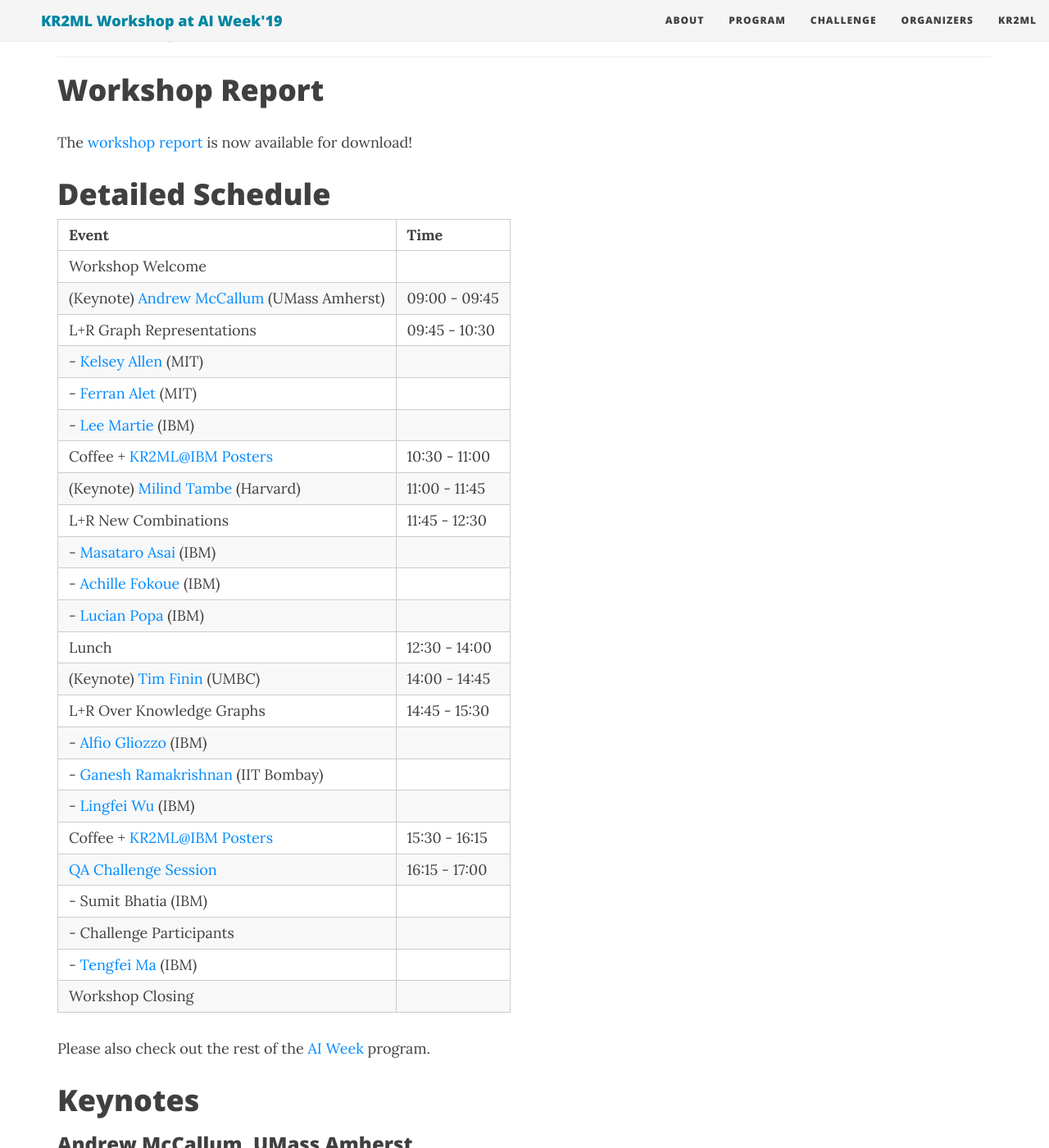
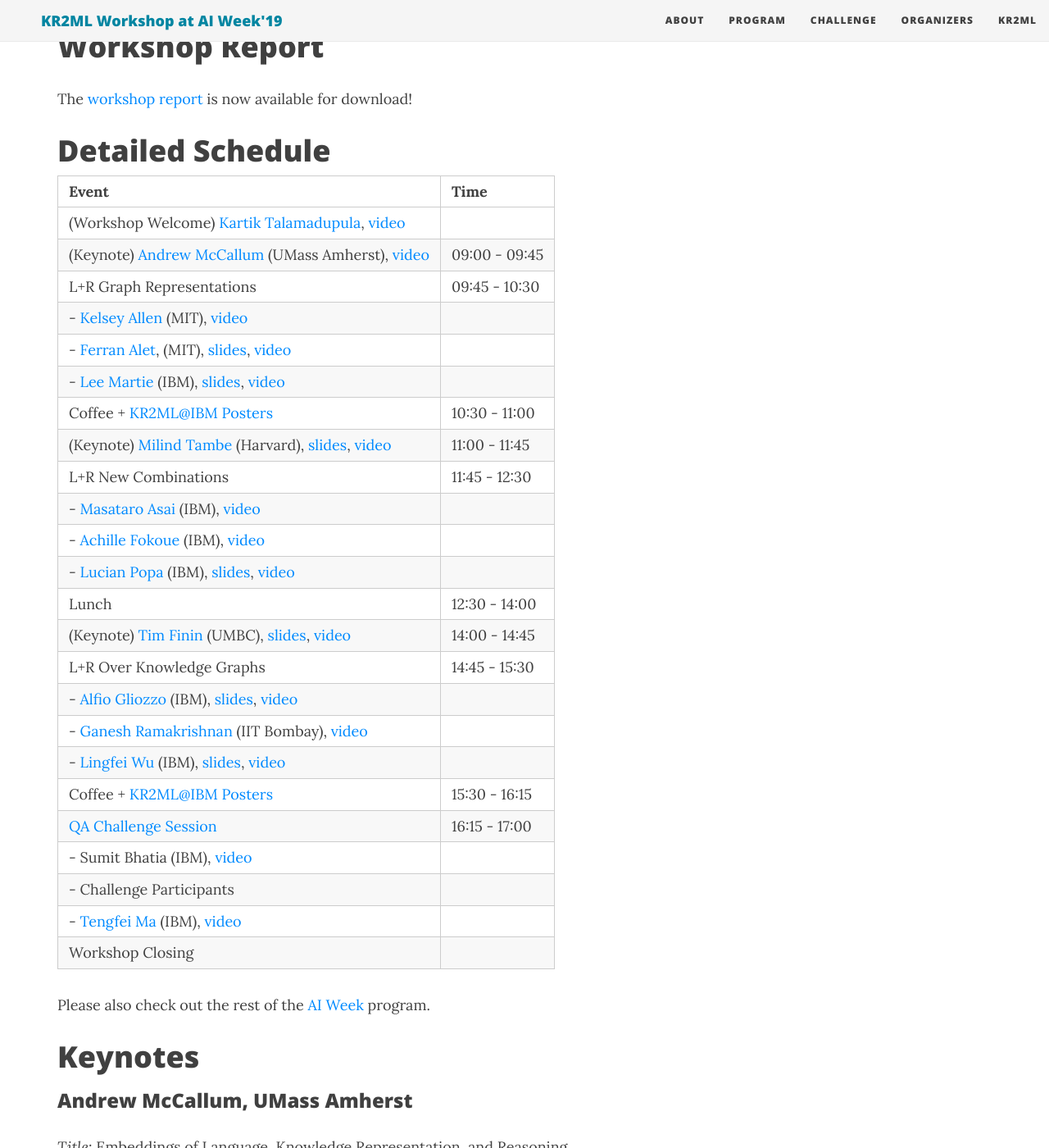
Before and after one commit to kr2ml/ibm-2019, a Jekyll site: the page built from schedule.md, in a window 1280 px wide and 1400 px high, scrolled down 494 px. Shown: the whole window at 82% size. Built offline with Jekyll 4.4.1, drawn with Linux system fonts in a browser that asks for light colours; nearby versions of some CDN libraries.

Commit message:
KRT: Added links to all videos and all (available) slides

```diff
--- a/schedule.md
+++ b/schedule.md
@@ -7,7 +7,7 @@ use-site-title: true
 ## Date: 9/19/19, 9 am to 5 pm
 ## Location: [MIT Samberg Conference Center](https://whereis.mit.edu/?go=E52)
 ## Room: *Salon M* (7th Floor)
-## Go to [Registration](https://kr2ml.eventbrite.com)
+<!-- ## Go to [Registration](https://kr2ml.eventbrite.com) -->
 
 <hr>
 
@@ -19,30 +19,30 @@ The [workshop report](/docs/kr2ml2019-report.pdf) is now available for download!
 
 
 | Event                                          | Time |
-|------------------------------------------------|----------|
-| Workshop Welcome  |   |
-| (Keynote) [Andrew McCallum](#andrew-mccallum) (UMass Amherst)    | 09:00 - 09:45  |
-| L+R Graph Representations                                | 09:45 - 10:30  |
-| - [Kelsey Allen](#kelsey-allen) (MIT)                           |          |
-| - [Ferran Alet](#ferran-alet) (MIT)                             |          |
-| - [Lee Martie](#lee-martie) (IBM) | |
+|------------------------------------------------| ---- |
+| (Workshop Welcome) [Kartik Talamadupula](http://www.ktalamad.com/), [video](https://ibm.box.com/s/8tazg5k94u3oke4worpamwr0ejwyojhy)  |   |
+| (Keynote) [Andrew McCallum](#andrew-mccallum) (UMass Amherst), [video](https://ibm.box.com/s/hge8qz6sqrzeq62e8o5xwkx5pfeuq0w9) | 09:00 - 09:45  |
+| L+R Graph Representations                                 | 09:45 - 10:30  |
+| - [Kelsey Allen](#kelsey-allen) (MIT), [video](https://ibm.box.com/s/4w2iry7fuxwsx7co34n4rs9vjpsvz5ms)               |          |
+| - [Ferran Alet](#ferran-alet), (MIT), [slides](https://ibm.box.com/s/o8vi897qhbo8j2uaxn4wa6pgbywldw1k), [video](https://ibm.box.com/s/briwzomljudaeojlrt9hkobsjyy9vf11)                             |          |
+| - [Lee Martie](#lee-martie) (IBM), [slides](https://ibm.box.com/s/tutbnukc96ufh4l9rcbpop1flt80xu4q), [video](https://ibm.box.com/s/ielihhnc8a1j074ahfzsugc5miwffjkq) | |
 | Coffee + [KR2ML@IBM Posters](#poster-session)                     | 10:30 - 11:00  |
-| (Keynote) [Milind Tambe](#milind-tambe) (Harvard)             | 11:00 - 11:45  |
+| (Keynote) [Milind Tambe](#milind-tambe) (Harvard), [slides](), [video](https://ibm.box.com/s/s592fnfm03rjwhxcs6dt8k9usxm3eof7)             | 11:00 - 11:45  |
 | L+R New Combinations                       | 11:45 - 12:30 |
-| - [Masataro Asai](#masataro-asai) (IBM)                       |           |
-| - [Achille Fokoue](#achille-fokoue) (IBM) | |
-| - [Lucian Popa](#lucian-popa) (IBM) | |
+| - [Masataro Asai](#masataro-asai) (IBM),  [video](https://ibm.box.com/s/wiv41s0c69cs036ddunyt85lg902x2g1)                       |           |
+| - [Achille Fokoue](#achille-fokoue) (IBM),  [video](https://ibm.box.com/s/yxkbcshux0ylp2acz4f3j5ppic4t0dfe) | |
+| - [Lucian Popa](#lucian-popa) (IBM), [slides](https://ibm.box.com/s/xbmw2z19yjglvcyw88qh11jrda5r6n0m), [video](https://ibm.box.com/s/vnvaacghfxnfjiorb9ybfpiu7bjma4oi) | |
 | Lunch                                          | 12:30 - 14:00  |
-| (Keynote) [Tim Finin](#tim-finin) (UMBC)                     | 14:00 - 14:45  |
+| (Keynote) [Tim Finin](#tim-finin) (UMBC), [slides](https://ibm.box.com/s/6eqyf2glr4j2acup1a0g1jvt6sys27hb), [video](https://ibm.box.com/s/279uwwin8b4k4tirpuisq8glwbx0316h)                     | 14:00 - 14:45  |
 | L+R Over Knowledge Graphs | 14:45 - 15:30 |
-| - [Alfio Gliozzo](#alfio-gliozzo) (IBM)  |   |
-| - [Ganesh Ramakrishnan](#ganesh-ramakrishnan) (IIT Bombay) | |
-| - [Lingfei Wu](#lingfei-wu) (IBM)                                          |          |
+| - [Alfio Gliozzo](#alfio-gliozzo) (IBM), [slides](https://ibm.box.com/s/fsxv96k429hss1b4ng9xv4gq1vkgzakr), [video](https://ibm.box.com/s/fwqftizrwvbln056b2xhkv7i85602bvt)  |   |
+| - [Ganesh Ramakrishnan](#ganesh-ramakrishnan) (IIT Bombay),  [video](https://ibm.box.com/s/4kw5by6rpo02nhdhvjegfhg13fvi8kba) | |
+| - [Lingfei Wu](#lingfei-wu) (IBM), [slides](https://ibm.box.com/s/p2nextmqfwbh4z6qg38alga11bdwffas), [video](https://ibm.box.com/s/ju2vyh4hmfqwkowxuxkjd3fd24lte47b)                                          |          |
 | Coffee + [KR2ML@IBM Posters](#poster-session)                     | 15:30 - 16:15  |
 | [QA Challenge Session](challenge.md)        | 16:15 - 17:00  |
-| - Sumit Bhatia (IBM) | |
+| - Sumit Bhatia (IBM),  [video](https://ibm.box.com/s/nva0c2omvwxrg2mzbq8m7pomy7ei2zbz) | |
 | - Challenge Participants  | |
-| - [Tengfei Ma](#tengfei-ma) (IBM) | |
+| - [Tengfei Ma](#tengfei-ma) (IBM),  [video](https://ibm.box.com/s/nfz61k2wsfk66kh9gf2oi349ud6tfgjh) | |
 | Workshop Closing  |   |
 
 Please also check out the rest of the [AI Week](https://ibm.biz/ai-research-week) program.
```
Also changed, not shown: index.md (+6 -6 lines).
